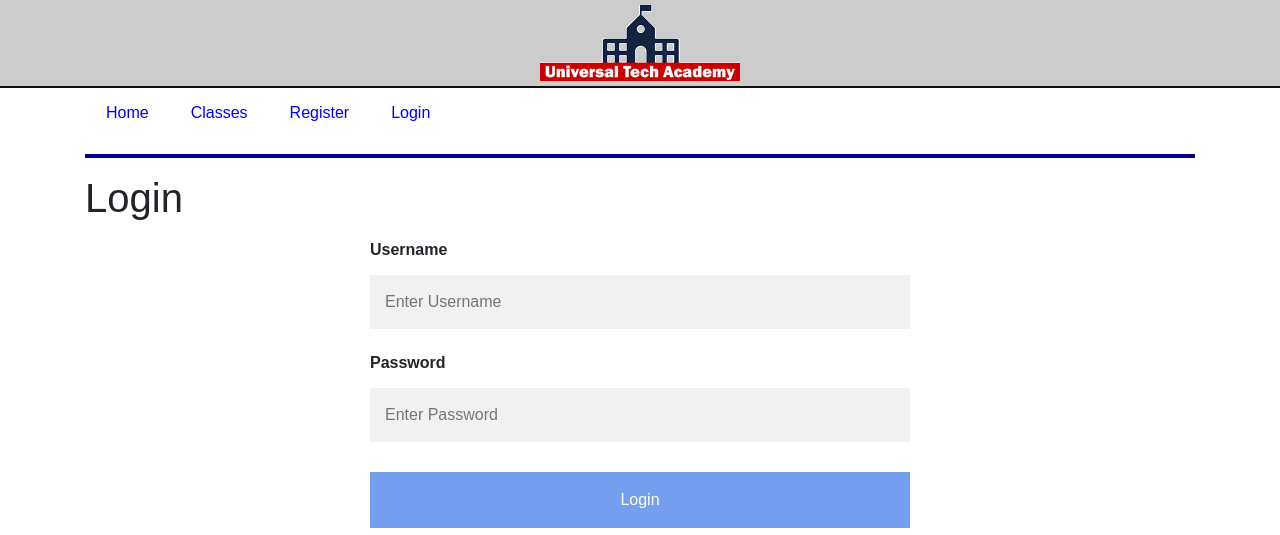
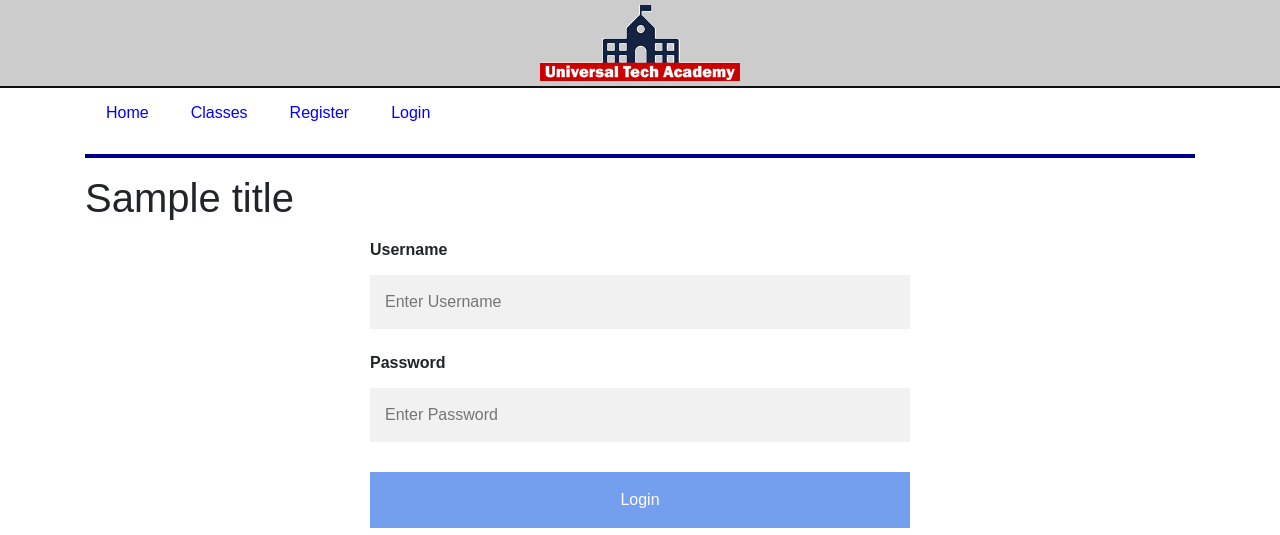
Before and after one commit to hidayatasep43/flask1, a Flask app: template application/templates/login.html in a window 1280 px wide. Shown: the top 535 px of the page. Run offline with Flask 2, Linux system fonts and the light colour scheme; the template is opened without the code that fills it: most values are stand-ins (such as "Sample title", 1, 10 or a date in 2020); parts of the project's set-up code (start-up, migrations or seed data) failed here and were passed over; some libraries are stand-ins or nearby versions.

```diff
--- a/application/routes.py
+++ b/application/routes.py
@@ -1,6 +1,7 @@
 from application import app, db
 from flask import render_template, request, json, Response
 from application.models import user, Course, Enrollment
+from application.forms import LoginForm, RegisterForm
 
 courseData = [{"courseID":"1111","title":"PHP 101","description":"Intro to PHP","credits":3,"term":"Fall, Spring"}, {"courseID":"2222","title":"Java 1","description":"Intro to Java Programming","credits":4,"term":"Spring"}, {"courseID":"3333","title":"Adv PHP 201","description":"Advanced PHP Programming","credits":3,"term":"Fall"}, {"courseID":"4444","title":"Angular 1","description":"Intro to Angular","credits":3,"term":"Fall, Spring"}, {"courseID":"5555","title":"Java 2","description":"Advanced Java Programming","credits":4,"term":"Fall"}]
 
@@ -10,9 +11,10 @@ courseData = [{"courseID":"1111","title":"PHP 101","description":"Intro to PHP",
 def index():
     return render_template("index.html", index=True)
 
-@app.route("/login")
+@app.route("/login", methods=['GET', 'POST'])
 def login():
-    return render_template("login.html", login = True)
+    form = LoginForm()
+    return render_template("login.html", title = "Login ey", form = form, login = True)
 
 @app.route("/register")
 def register():
--- a/application/templates/login.html
+++ b/application/templates/login.html
@@ -2,7 +2,7 @@
 
 {% block content %}
 
-    <h1>Login</h1>
+    <h1>{{ title }}</h1>
     <div class="row">
         <div class="col-md-6 offset-md-3">
             <h3></h3>
```
